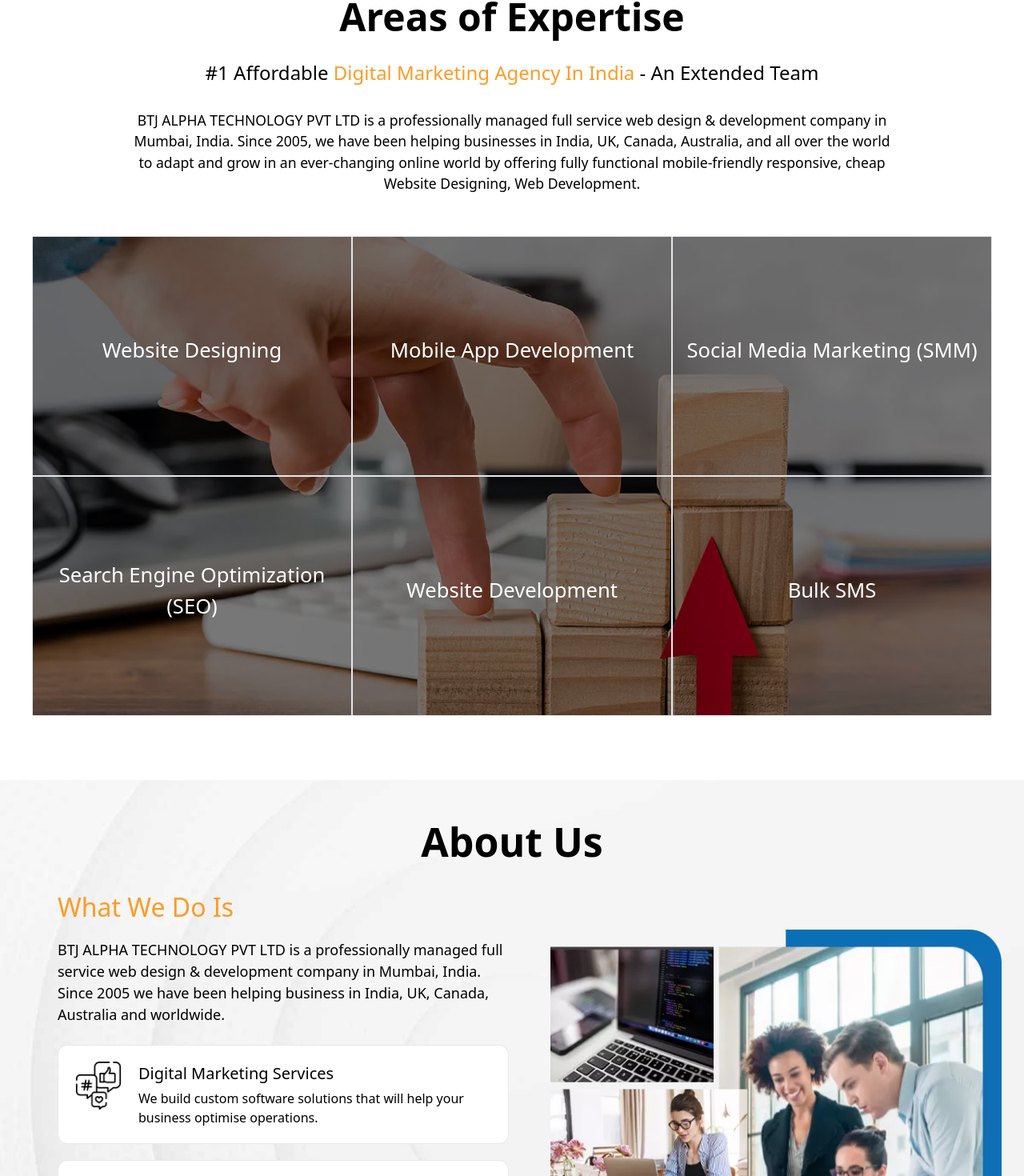
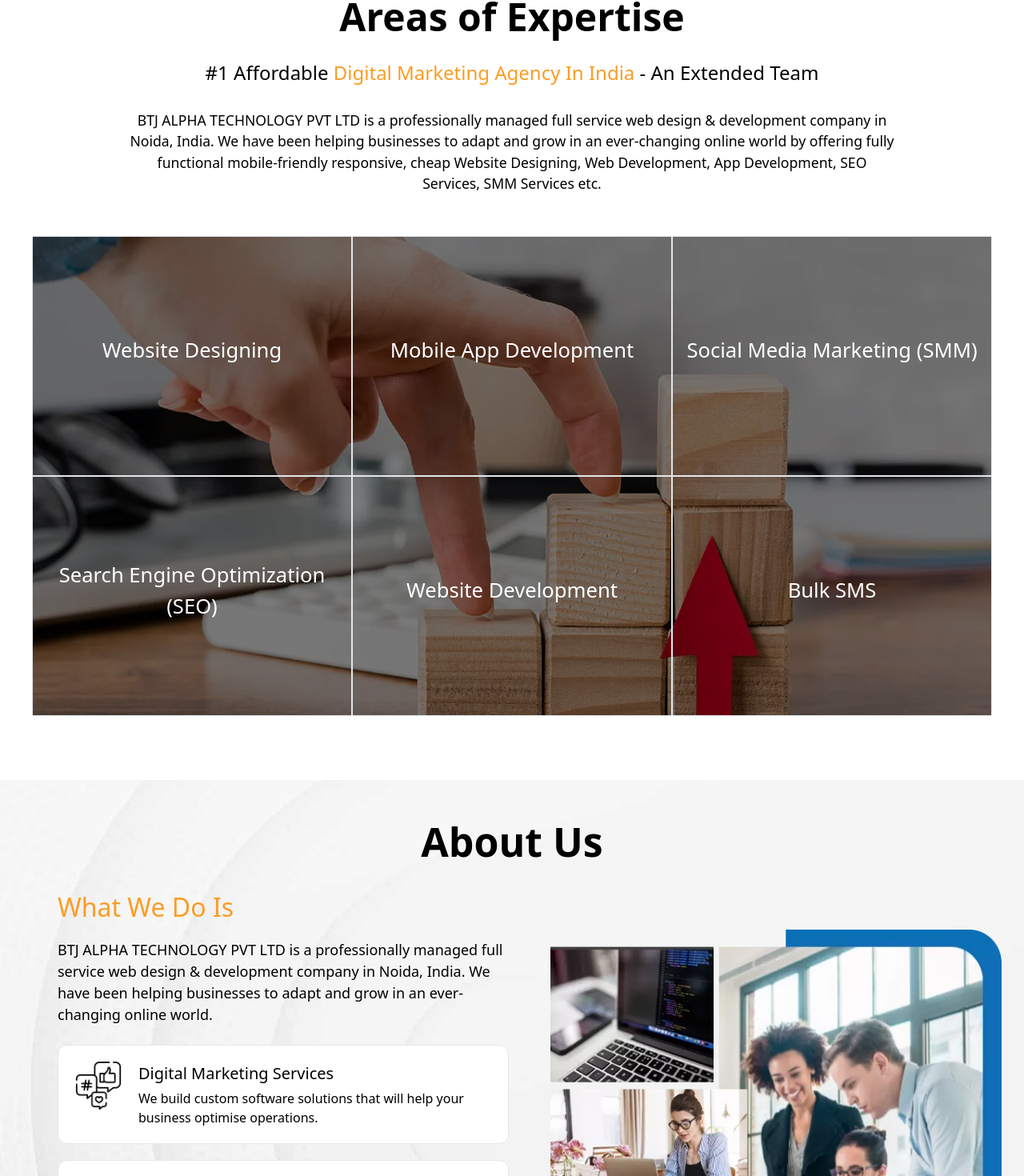
Before and after one commit to Vibudh08/BTJ-ALPHA-TECHNOLOGY-PVT-LTD, a React (Vite) app: page / in a window 1280 px wide. Shown: the part 1400-2870 px from the top of the page at 80% size. Built offline with nearby package versions, Linux system fonts and the light colour scheme.

Commit message:
post ui changes

```diff
--- a/src/components/Footer.jsx
+++ b/src/components/Footer.jsx
@@ -186,7 +186,7 @@
             <h3 className="text-2xl font-semibold mb-4">Contact Info</h3>
             <ul className="space-y-2 text-white/80 text-base">
               <li>
-                B-26, Sector-2, Noida <br />
+                Sector-2, Noida <br />
                 Gautam Buddha Nagar, UP <br />
                 201301, India
               </li>
@@ -208,7 +208,7 @@
               <h4 className="text-xl font-semibold mb-4">
                 Registered Office Address:
               </h4>
-              <p>B-26, Sector-2, Noida</p>
+              <p>Sector-2, Noida</p>
               <p>Gautam Buddha Nagar</p>
               <p>Uttar Pradesh, 201301</p>
               <p>India</p>
--- a/src/pages/About.jsx
+++ b/src/pages/About.jsx
@@ -72,22 +72,22 @@
   const handlePrev2 = () => {
     sliderRef2.current.slickPrev(); // Move to the previous slide
   };
-  const teamMembers = [
-    {
-      name: "MOHD ZAID",
-      role: "Android Developer",
-      image: "/team-members/zaid.webp",
-    },
-    {
-      name: "Vibudh Rathore",
-      role: "Front End Developer",
-      image: "/team-members/vibudh.webp",
-    },
-    {
-      name: "Rohan",
-      role: "Back  End Developer",
-      image: "/team-members/rohan.webp",
-    },
+  // const teamMembers = [
+  //   {
+  //     name: "MOHD ZAID",
+  //     role: "Android Developer",
+  //     image: "/team-members/zaid.webp",
+  //   },
+  //   {
+  //     name: "Vibudh Rathore",
+  //     role: "Front End Developer",
+  //     image: "/team-members/vibudh.webp",
+  //   },
+  //   {
+  //     name: "Rohan",
+  //     role: "Back  End Developer",
+  //     image: "/team-members/rohan.webp",
+  //   },
     // {
     //   name: "Anshu Shyanda",
     //   role: "Graphic Designer",
@@ -103,7 +103,7 @@
     //   role: "Digital Marketer",
     //   image: "/team-members/nishant.webp",
     // },
-  ];
+  // ];
   return (
     <main>
       {/* Who-we-are Section Start here */}
@@ -254,10 +254,10 @@
 
       <section className="p-10 flex max-lg:block max-md:p-4">
         <div className="w-1/2 max-lg:w-full">
-          <h3 className="text-[22px] tracking-widest text-[#ffc422] font-semibold ">
+          <h3 className="text-[22px] max-md:text-[20px] tracking-widest text-[#ffc422] font-semibold ">
             CLIENT TESTIMONIALS
           </h3>
-          <h1 className="text-[45px] max-md:text-[30px] font-semibold w-[80%] max-md:w-full mb-5">
+          <h1 className="text-[35px] max-md:text-[25px] font-semibold w-[80%] max-md:mt-3 max-md:w-full mb-5">
             What Our Clients Say About BTJ ALPHA TECHNOLOGY PVT LTD
           </h1>
           <p className="text-[18px]">
--- a/src/pages/Contact.jsx
+++ b/src/pages/Contact.jsx
@@ -97,20 +97,20 @@
 
   return (
     <>
-      <div className="text-center px-4 py-10 pt-28 max-md:pt-20 bg-white">
-        <h2 className="text-4xl max-md:text-2xl mt-5 mb-5 font-bold">
+      <div className="text-center px-4 py-10 pt-24 max-md:pt-20 bg-white">
+        <h2 className="text-3xl max-md:text-2xl mt-3 mb-6 font-semibold">
           Help & Contact
         </h2>
 
-        <div className="bg-[#fcfcfc] mt-8 max-md:mt-3 py-10 rounded-lg shadow-sm max-w-5xl mx-auto">
-          <h3 className="text-xl max-md:text-lg font-semibold mb-12 max-md:mb-8">
+        <div className="bg-[#fcfcfc] mt-4 max-md:mt-3 py-10 rounded-lg shadow-sm max-w-5xl mx-auto">
+          {/* <h3 className="text-xl max-md:text-lg font-semibold mb-12 max-md:mb-8">
             Have A Question
-          </h3>
+          </h3> */}
 
           <div className="flex max-md:block gap-8  !max-md:gap-8 w-[75%] max-md:w-[100%] m-auto justify-around px-4 max-md:px-2">
             {/* Chat with Us */}
             <a
-              href="https://www.google.com/maps?q=B-26,+Sector+2,+Noida,+UP,+201301"
+              href="https://www.google.com/maps?q=Sector+2,+Noida,+UP,+201301"
               target="_blank"
               rel="noopener noreferrer"
               className="flex flex-col items-center gap-2 self-center max-md:mb-8  hover:opacity-90 transition"
@@ -123,7 +123,7 @@
                 Visit Us
               </p>
               <p className="text-base text-gray-700 text-center">
-                B-26, Sector 2, Noida, UP, 201301
+                Sector 2, Noida, UP, 201301
               </p>
             </a>
 
@@ -171,12 +171,12 @@
       </div>
 
       <section className="py-8 max-md:py-2 bg-white w-[85%] max-md:w-full m-auto">
-        <div className="container mx-auto px-4">
+        <div className="mx-auto px-4">
           <div className="grid lg:grid-cols-2 gap-8 items-center">
             <div className="">
-              <div className="rounded-xl overflow-hidden shadow-md ml-5">
+              <div className="rounded-xl overflow-hidden shadow-md ml-5 max-md:ml-0">
                 <iframe
-                  src="https://www.google.com/maps/embed?pb=!1m18!1m12!1m3!1d3503.4413487311463!2d77.31301771110925!3d28.586533686066467!2m3!1f0!2f0!3f0!3m2!1i1024!2i768!4f13.1!3m3!1m2!1s0x390ce458a95dc981%3A0x79dcd015356fde99!2sB-26%2C%20Sector%202%2C%20Noida%2C%20Uttar%20Pradesh%20201301!5e0!3m2!1sen!2sin!4v1739595167478!5m2!1sen!2sin"
+                  src="https://www.google.com/maps/embed?pb=!1m18!1m12!1m3!1d3503.430891875109!2d77.3130094!3d28.5868475!2m3!1f0!2f0!3f0!3m2!1i1024!2i768!4f13.1!3m3!1m2!1s0x390ce4589e66cd21%3A0x74986f30f963e27!2sSector%202%2C%20Noida%2C%20Uttar%20Pradesh%20201301!5e0!3m2!1sen!2sin!4v1720000000000!5m2!1sen!2sin"
                   width="100%"
                   height="450"
                   allowFullScreen=""
--- a/src/pages/Home.jsx
+++ b/src/pages/Home.jsx
@@ -173,12 +173,11 @@
           </p>
           <p className="p-3 max-md:px-1 w-[77%] m-auto text-[1.1rem] max-md:w-[100%]">
             BTJ ALPHA TECHNOLOGY PVT LTD is a professionally managed full
-            service web design & development company in Mumbai, India. Since
-            2005, we have been helping businesses in India, UK, Canada,
-            Australia, and all over the world to adapt and grow in an
-            ever-changing online world by offering fully functional
+            service web design & development company in Noida, India. We
+            have been helping businesses to adapt and grow in an ever-changing
+            online world by offering fully functional
             mobile-friendly responsive, cheap Website Designing, Web
-            Development.
+            Development, App Development, SEO Services, SMM Services etc.
           </p>
           <div className="m-10 grid grid-cols-3 gap-0 relative max-md:grid-cols-1 max-md:m-2">
             <div className="absolute inset-0">
@@ -239,9 +238,10 @@
                 </h1>
                 <p className="text-[18px] mb-6">
                   BTJ ALPHA TECHNOLOGY PVT LTD is a professionally managed full
-                  service web design & development company in Mumbai, India.
-                  Since 2005 we have been helping business in India, UK, Canada,
-                  Australia and worldwide.
+                  service web design & development company in Noida, India.
+                  We
+            have been helping businesses to adapt and grow in an ever-changing
+            online world.
                 </p>
                 <div>
                   <div className="flex border p-5 rounded-xl bg-white mb-5">
--- a/src/pages/PrivacyPolicy.jsx
+++ b/src/pages/PrivacyPolicy.jsx
@@ -92,7 +92,7 @@
           <h3 className="mt-6 text-xl font-semibold">9. Contact Us</h3>
           <p className="mt-2">If you have questions about this policy, contact us at:</p>
           <p className="mt-2 font-medium">BTJ Alpha Technology Private Limited</p>
-          <p className="mt-1">B-26, Sector-2, Noida, UP, 201301</p>
+          <p className="mt-1">Sector-2, Noida, UP, 201301</p>
           <p className="mt-1">info@btjalphatechnology.com</p>
           <p className="mt-1">0120-4525483</p>
         </div>
--- a/src/pages/TermsConditions.jsx
+++ b/src/pages/TermsConditions.jsx
@@ -65,7 +65,7 @@
         <h3 className="text-xl font-semibold mt-6">8. Contact Us</h3>
         <p className="mt-2">If you have questions about this policy, contact us at:</p>
         <p className="mt-1">BTJ Alpha Technology Private Limited</p>
-        <p className="mt-1">B-26, Sector-2, Noida, UP, 201301</p>
+        <p className="mt-1">Sector-2, Noida, UP, 201301</p>
         <p className="mt-1">info@btjalphatechnology.com</p>
         <p className="mt-1">0120-4525483</p>
       </div>
```
Also changed, not shown: public/aboutpage-team-DESKTOP-MES8UCF.jpeg (added), 1 other file (tests, documents, lock files or other folders).
